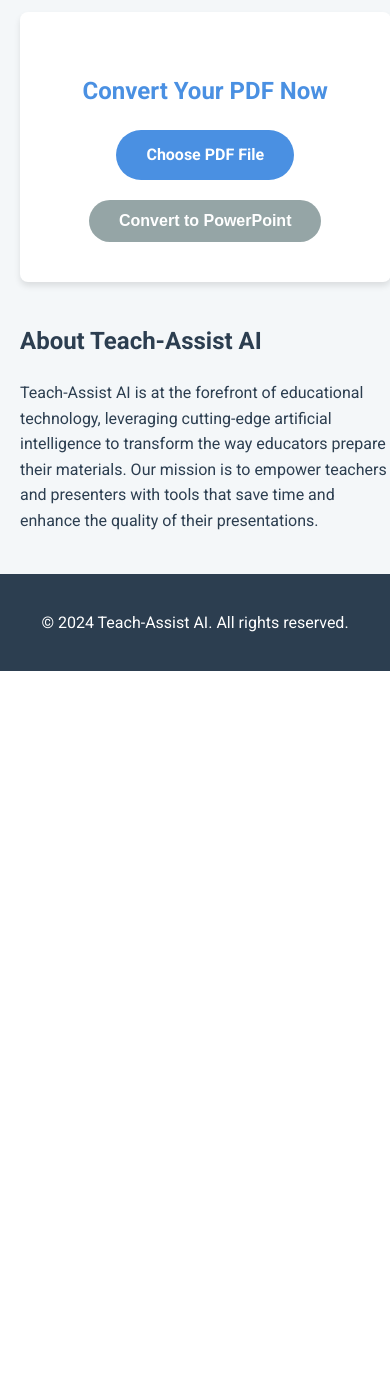
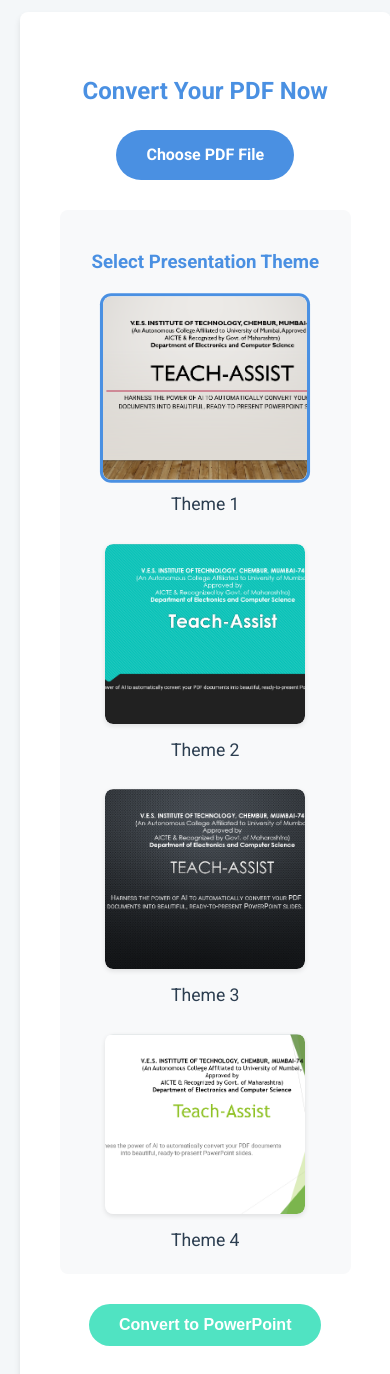
Before and after one commit to AdityaB-11/Pdf_to_presentation_GenAI, a Flask app: page / in a window 390 px wide. Shown: the part 2155-3529 px from the top of the page. Before the commit the page ends 2826 px from the top, so only its background shows below. Run offline with Flask 3, Linux system fonts and the light colour scheme.

Commit message:
added themes

```diff
--- a/app.py
+++ b/app.py
@@ -1,12 +1,13 @@
 import os
 import traceback
-from flask import Flask, render_template, request, send_file
+import shutil
+from flask import Flask, render_template, request, send_file, url_for
 from werkzeug.utils import secure_filename
 import Text_extract
 import txt_to_vba
 import vba_to_ppt
 
-app = Flask(__name__)
+app = Flask(__name__, static_folder='static')
 
 UPLOAD_FOLDER = 'uploads'
 EXTRACT_FOLDER = 'extract'
@@ -17,52 +18,131 @@ app.config['UPLOAD_FOLDER'] = UPLOAD_FOLDER
 app.config['EXTRACT_FOLDER'] = EXTRACT_FOLDER
 app.config['OUTPUT_FOLDER'] = OUTPUT_FOLDER
 
+# Define themes with preview images
+THEMES = {
+    'theme1': {
+        'name': 'Theme 1',
+        'file': 'Presentation1.pptx',
+        'preview': 'presentation1.png'
+    },
+    'theme2': {
+        'name': 'Theme 2',
+        'file': 'Presentation2.pptx',
+        'preview': 'presentation2.png'
+    },
+    'theme3': {
+        'name': 'Theme 3',
+        'file': 'Presentation3.pptx',
+        'preview': 'presentation3.png'
+    },
+    'theme4': {
+        'name': 'Theme 4',
+        'file': 'Presentation4.pptx',
+        'preview': 'presentation4.png'
+    }
+}
+
 def allowed_file(filename):
     return '.' in filename and filename.rsplit('.', 1)[1].lower() in ALLOWED_EXTENSIONS
 
+def cleanup_folders():
+    """Clean up the extract and uploads folders"""
+    try:
+        # Clean extract folder
+        extract_folder = app.config['EXTRACT_FOLDER']
+        for item in os.listdir(extract_folder):
+            item_path = os.path.join(extract_folder, item)
+            if os.path.isfile(item_path):
+                os.remove(item_path)
+            elif os.path.isdir(item_path):  # For subdirectories like 'images'
+                shutil.rmtree(item_path)
+        print("Cleaned extract folder")
+
+        # Clean uploads folder
+        uploads_folder = app.config['UPLOAD_FOLDER']
+        for file in os.listdir(uploads_folder):
+            file_path = os.path.join(uploads_folder, file)
+            if os.path.isfile(file_path):
+                os.remove(file_path)
+        print("Cleaned uploads folder")
+
+    except Exception as e:
+        print(f"Error during cleanup: {str(e)}")
+
 @app.route('/', methods=['GET', 'POST'])
 def upload_file():
-    print("Route accessed")  # Debug print
+    # Create themes list with correct image paths
+    themes = [
+        {
+            'key': key,
+            'name': theme['name'],
+            'preview': f'/static/theme_images/{theme["preview"]}'  # Update path format
+        }
+        for key, theme in THEMES.items()
+    ]
+
     if request.method == 'POST':
-        print("POST request received")  # Debug print
         if 'file' not in request.files:
-            return render_template('index.html', message='No file part')
+            return render_template('index.html', message='No file part', themes=themes)
         file = request.files['file']
         if file.filename == '':
-            return render_template('index.html', message='No selected file')
+            return render_template('index.html', message='No selected file', themes=themes)
+
+        # Get selected theme
+        theme_key = request.form.get('theme', 'theme1')
+
         if file and allowed_file(file.filename):
             try:
                 filename = secure_filename(file.filename)
                 pdf_path = os.path.join(app.config['UPLOAD_FOLDER'], filename)
                 file.save(pdf_path)
-                print(f"File saved: {pdf_path}")  # Debug print
+                print(f"Saved PDF to: {pdf_path}")
 
-                # Extract text from PDF
-                Text_extract.extract_text_from_pdf(pdf_path, app.config['EXTRACT_FOLDER'])
-                print("Text extracted")  # Debug print
+                # Extract text and images from PDF
+                Text_extract.extract_text_and_images_from_pdf(pdf_path, app.config['EXTRACT_FOLDER'])
+                print("Extracted text and images from PDF")
 
                 # Generate VBA code
                 txt_to_vba.main()
-                print("VBA generated")  # Debug print
+                print("Generated VBA code")
 
-                # Convert VBA to PowerPoint
-                ppt_path = vba_to_ppt.main()
-                print(f"PowerPoint generated: {ppt_path}")  # Debug print
+                # Set output path for PowerPoint
+                ppt_output_path = os.path.join(app.config['OUTPUT_FOLDER'], 'generated_presentation.pptx')
 
-                if os.path.exists(ppt_path):
-                    return send_file(ppt_path, as_attachment=True)
+                # Convert VBA to PowerPoint with selected theme
+                ppt_path = vba_to_ppt.create_powerpoint(
+                    vba_to_ppt.parse_vba_file('create_presentation.vba'),
+                    ppt_output_path,
+                    theme_key
+                )
+                print(f"PowerPoint path: {ppt_path}")
+
+                if ppt_path and os.path.exists(ppt_path):
+                    # Send the file
+                    response = send_file(ppt_path, as_attachment=True)
+
+                    # Clean up after sending the file
+                    cleanup_folders()
+
+                    return response
                 else:
                     raise FileNotFoundError(f"Generated PowerPoint file not found: {ppt_path}")
             except Exception as e:
                 error_message = f"An error occurred: {str(e)}\n\nTraceback:\n{traceback.format_exc()}"
                 print(error_message)  # Print to console for debugging
-                return render_template('index.html', message=error_message)
-    return render_template('index.html')
+                # Clean up even if there's an error
+                cleanup_folders()
+                return render_template('index.html', message=error_message, themes=themes)
+
+    return render_template('index.html', themes=themes)
 
 if __name__ == '__main__':
-    print("Creating directories")  # Debug print
+    # Create necessary directories
     os.makedirs(UPLOAD_FOLDER, exist_ok=True)
     os.makedirs(EXTRACT_FOLDER, exist_ok=True)
     os.makedirs(OUTPUT_FOLDER, exist_ok=True)
-    print("Starting Flask app")  # Debug print
+
+    # Clean up any leftover files from previous runs
+    cleanup_folders()
+
     app.run(debug=True)
--- a/templates/index.html
+++ b/templates/index.html
@@ -199,6 +199,107 @@
             padding: 20px;
             margin-top: 40px;
         }
+        .theme-selector {
+            margin: 30px 0;
+            padding: 20px;
+            background: #f8f9fa;
+            border-radius: 8px;
+        }
+
+        .theme-selector h3 {
+            color: var(--primary-color);
+            margin-bottom: 20px;
+            text-align: center;
+        }
+
+        .theme-options {
+            display: grid;
+            grid-template-columns: repeat(auto-fit, minmax(250px, 1fr));
+            gap: 25px;
+            margin-top: 15px;
+            justify-items: center;
+        }
+
+        .theme-option {
+            position: relative;
+            width: 250px;
+        }
+
+        .theme-preview {
+            width: 100%;
+            height: 180px;
+            border-radius: 8px;
+            overflow: hidden;
+            transition: all 0.3s ease;
+            box-shadow: 0 2px 5px rgba(0,0,0,0.1);
+        }
+
+        .theme-preview img {
+            width: 100%;
+            height: 100%;
+            object-fit: cover;
+            border-radius: 8px;
+        }
+
+        .theme-option input[type="radio"] {
+            display: none;
+        }
+
+        .theme-option input[type="radio"]:checked + label .theme-preview {
+            box-shadow: 0 0 0 3px var(--primary-color);
+            transform: scale(1.02);
+        }
+
+        .theme-option label {
+            cursor: pointer;
+            display: flex;
+            flex-direction: column;
+            align-items: center;
+            gap: 12px;
+        }
+
+        .theme-option label span {
+            font-weight: 500;
+            color: var(--dark-color);
+            font-size: 1.1em;
+        }
+
+        .theme-preview-overlay {
+            position: absolute;
+            top: 0;
+            left: 0;
+            right: 0;
+            bottom: 0;
+            background: rgba(0,0,0,0.5);
+            border-radius: 8px;
+            display: flex;
+            align-items: center;
+            justify-content: center;
+            opacity: 0;
+            transition: opacity 0.3s ease;
+        }
+
+        .theme-option label:hover .theme-preview-overlay {
+            opacity: 1;
+        }
+
+        .preview-button {
+            background: white;
+            color: var(--primary-color);
+            padding: 8px 16px;
+            border-radius: 20px;
+            font-weight: bold;
+        }
+
+        @media (max-width: 768px) {
+            .theme-options {
+                grid-template-columns: repeat(auto-fit, minmax(200px, 1fr));
+            }
+
+            .theme-option {
+                width: 200px;
+            }
+        }
     </style>
 </head>
 <body>
@@ -250,15 +351,38 @@
                 {{ message }}
             </div>
             {% endif %}
-            <form method="post" enctype="multipart/form-data" id="upload-form">
+            <form method="post" enctype="multipart/form-data" id="convert-form">
                 <div class="file-input-container">
-                    <input type="file" name="file" accept=".pdf" id="file-input" class="file-input">
-                    <label for="file-input" class="file-label">Choose PDF File</label>
+                    <label for="file" class="file-label">Choose PDF File</label>
+                    <input type="file" id="file" name="file" class="file-input" accept=".pdf" required>
                     <div id="file-name"></div>
                 </div>
-                <button type="submit" class="submit-btn" id="submit-btn" disabled>Convert to PowerPoint</button>
+
+                <!-- Add Theme Selector -->
+                <div class="theme-selector">
+                    <h3>Select Presentation Theme</h3>
+                    <div class="theme-options">
+                        {% for theme in themes %}
+                        <div class="theme-option">
+                            <input type="radio" id="theme-{{ theme.key }}" name="theme" value="{{ theme.key }}"
+                                   {% if theme.key == 'theme1' %}checked{% endif %}>
+                            <label for="theme-{{ theme.key }}">
+                                <div class="theme-preview">
+                                    <img src="{{ theme.preview }}" alt="{{ theme.name }}" loading="lazy">
+                                    <div class="theme-preview-overlay">
+                                        <span class="preview-button">Select Theme</span>
+                                    </div>
+                                </div>
+                                <span>{{ theme.name }}</span>
+                            </label>
+                        </div>
+                        {% endfor %}
+                    </div>
+                </div>
+
+                <button type="submit" class="submit-btn" id="submit-btn">Convert to PowerPoint</button>
             </form>
-            <div class="loading" id="loading">AI magic in progress... Your PowerPoint is being crafted!</div>
+            <div class="loading" id="loading">Converting... Please wait</div>
         </section>
 
         <section id="about">
@@ -272,25 +396,53 @@
     </footer>
 
     <script>
-        const fileInput = document.getElementById('file-input');
-        const fileName = document.getElementById('file-name');
-        const submitBtn = document.getElementById('submit-btn');
-        const uploadForm = document.getElementById('upload-form');
-        const loading = document.getElementById('loading');
-
-        fileInput.addEventListener('change', (e) => {
-            if (e.target.files.length > 0) {
-                fileName.textContent = `Selected file: ${e.target.files[0].name}`;
-                submitBtn.disabled = false;
-            } else {
-                fileName.textContent = '';
-                submitBtn.disabled = true;
-            }
+        document.getElementById('file').addEventListener('change', function(e) {
+            const fileName = e.target.files[0]?.name || 'No file selected';
+            document.getElementById('file-name').textContent = fileName;
         });
 
-        uploadForm.addEventListener('submit', (e) => {
-            loading.style.display = 'block';
-            submitBtn.disabled = true;
+        document.getElementById('convert-form').addEventListener('submit', function() {
+            document.getElementById('submit-btn').disabled = true;
+            document.getElementById('loading').style.display = 'block';
+        });
+
+        document.addEventListener('DOMContentLoaded', function() {
+            // Handle theme selection
+            const themeOptions = document.querySelectorAll('.theme-option input[type="radio"]');
+            const themeImages = document.querySelectorAll('.theme-preview img');
+
+            // Preload images
+            themeImages.forEach(img => {
+                const src = img.src;
+                const newImg = new Image();
+                newImg.src = src;
+            });
+
+            themeOptions.forEach(option => {
+                option.addEventListener('change', function() {
+                    // Remove selected class from all options
+                    document.querySelectorAll('.theme-option').forEach(opt => {
+                        opt.classList.remove('selected');
+                    });
+
+                    // Add selected class to chosen option
+                    if (this.checked) {
+                        this.closest('.theme-option').classList.add('selected');
+                        console.log('Selected theme:', this.value);
+                    }
+                });
+            });
+
+            // Handle form submission
+            const form = document.getElementById('convert-form');
+            form.addEventListener('submit', function(e) {
+                const selectedTheme = document.querySelector('input[name="theme"]:checked').value;
+                console.log('Submitting with theme:', selectedTheme);
+
+                // Show loading state
+                document.getElementById('submit-btn').disabled = true;
+                document.getElementById('loading').style.display = 'block';
+            });
         });
     </script>
 </body>
```
Also changed, not shown: Text_extract.py (+47 -16 lines), txt_to_vba.py (+31 -10 lines), vba_to_ppt.py (+83 -41 lines), static/theme_images/presentation1.png (added), static/theme_images/presentation2.png (added), static/theme_images/presentation3.png (added), static/theme_images/presentation4.png (added), theme_images/presentation1.png (added), theme_images/presentation2.png (added), theme_images/presentation3.png (added), theme_images/presentation4.png (added), 7 other files.
